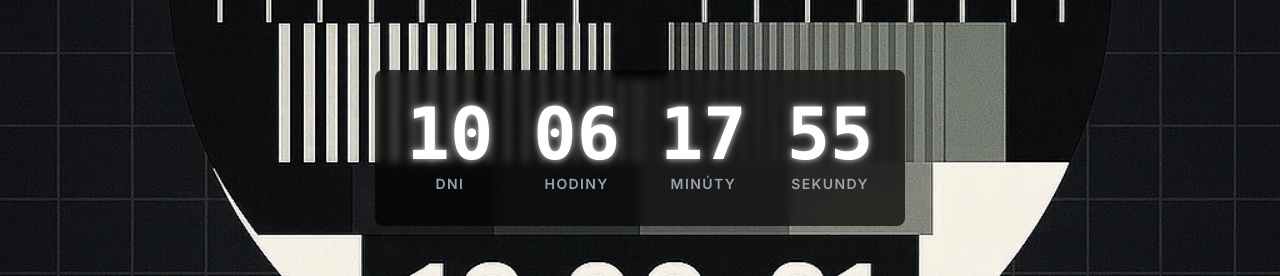
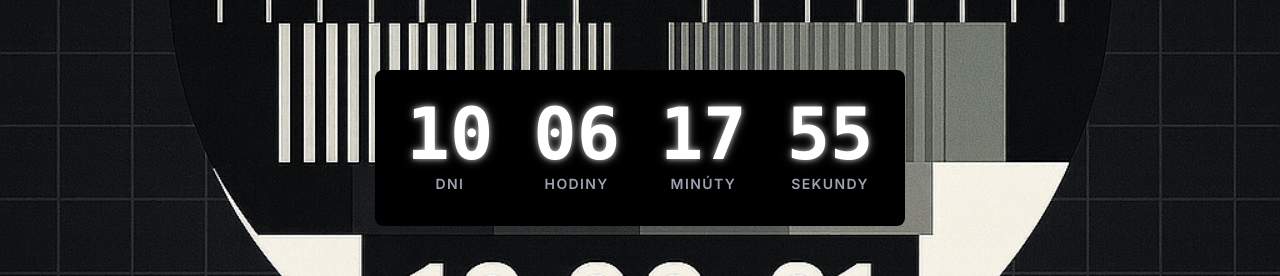
Before and after one commit to ENZO7700/BORN4PORN, a Next.js app: page / in a window 1280 px wide. Shown: the part 314-590 px from the top of the page. Built offline with nearby package versions, Linux system fonts and the light colour scheme; no server answers.

Commit message:
daj mi tam pozadie uplne cierno cierne nie priesvitne na pozadie opdocit

```diff
--- a/src/app/_components/countdown-timer.tsx
+++ b/src/app/_components/countdown-timer.tsx
@@ -59,11 +59,16 @@ export function CountdownTimer({ targetDate, onFinished }: CountdownTimerProps)
 
     const timer = setInterval(() => {
       const newTimeLeft = calculateTimeLeft(targetDate);
-      setTimeLeft(newTimeLeft);
+      if (newTimeLeft) {
+          setTimeLeft(newTimeLeft);
+      } else {
+          // Keep the timer running but don't call onFinished
+          clearInterval(timer);
+      }
     }, 1000);
 
     return () => clearInterval(timer);
-  }, [targetDate, onFinished]);
+  }, [targetDate]);
 
     return (
         <div
@@ -72,7 +77,7 @@ export function CountdownTimer({ targetDate, onFinished }: CountdownTimerProps)
         >
             <div className="absolute left-0 right-0 flex justify-center" style={{ bottom: '260px' }}>
                  {isClient && timeLeft && (
-                    <div className="bg-black/70 backdrop-blur-sm rounded-lg pb-8 pt-7 px-8 inline-flex items-start justify-center gap-x-6 md:gap-x-10">
+                    <div className="bg-black rounded-lg pb-8 pt-7 px-8 inline-flex items-start justify-center gap-x-6 md:gap-x-10">
                         <TimerBox value={timeLeft.days} label={t('countdown_days')} />
                         <TimerBox value={timeLeft.hours} label={t('countdown_hours')} />
                         <TimerBox value={timeLeft.minutes} label={t('countdown_minutes')} />
```
